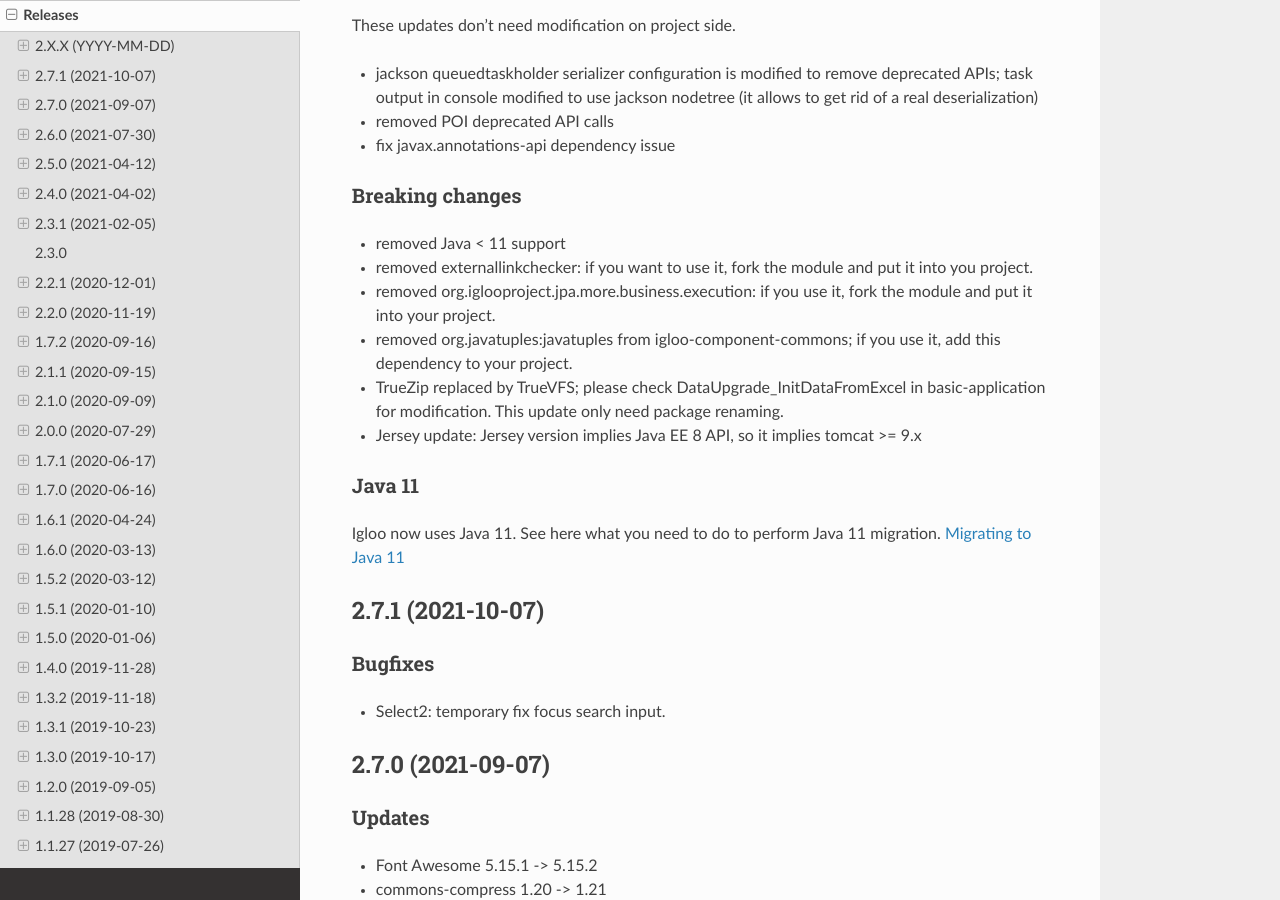
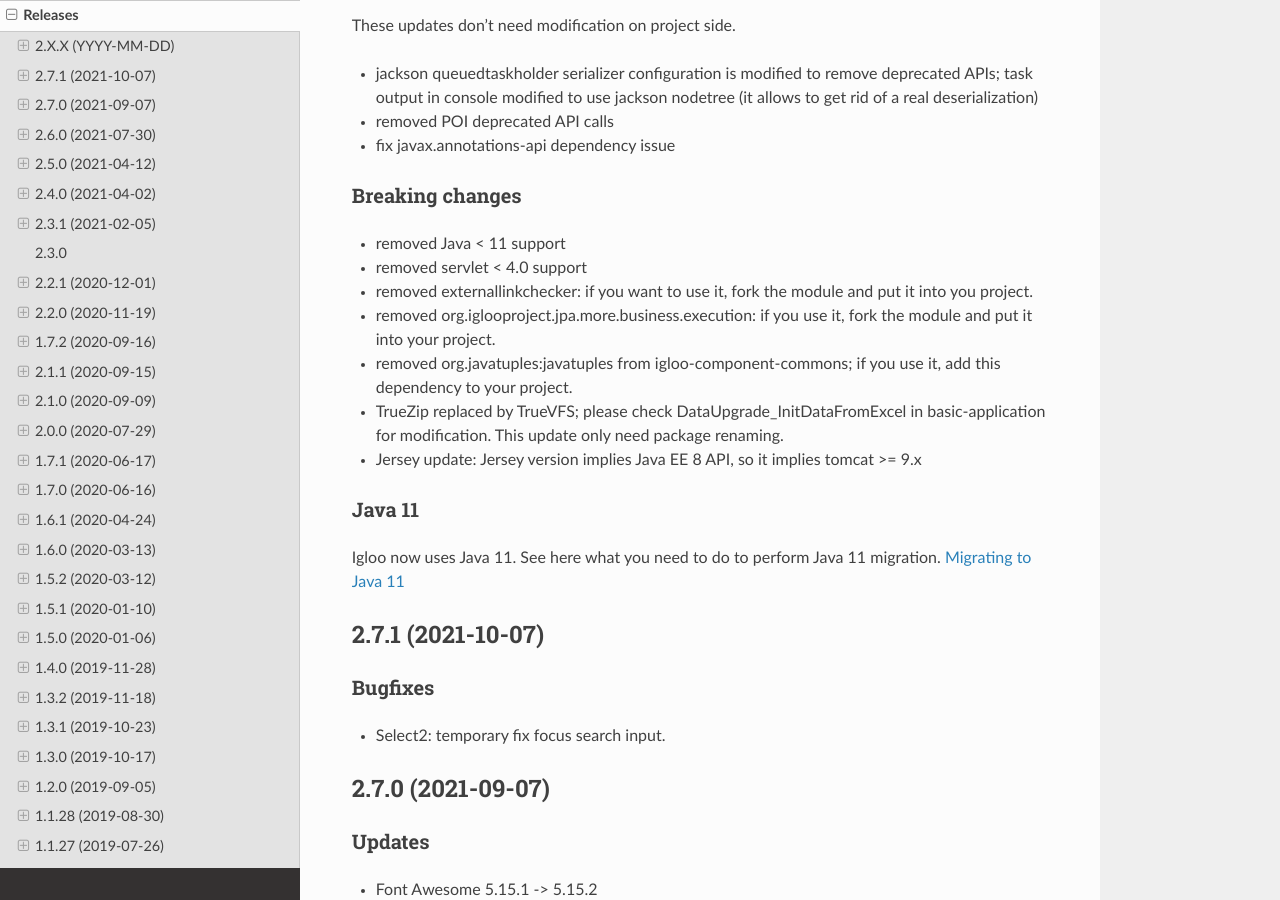
Before and after one commit to igloo-project/igloo-doc, a Sphinx documentation site: the page built from source/release-notes/releases.rst, in a window 1280 px wide and 900 px high, scrolled down 302 px. Built offline with Sphinx 7.4.7 and the Read the Docs theme 2.0.0, drawn with Linux system fonts in a browser that asks for light colours.

Commit message:
3.0 release: removed servlet < 4 support

```diff
--- a/source/release-notes/releases.rst
+++ b/source/release-notes/releases.rst
@@ -25,6 +25,7 @@ Breaking changes
 ****************
 
 * removed Java < 11 support
+* removed servlet < 4.0 support
 * removed externallinkchecker: if you want to use it, fork the module and
   put it into you project.
 * removed org.iglooproject.jpa.more.business.execution: if you use it, fork
```
